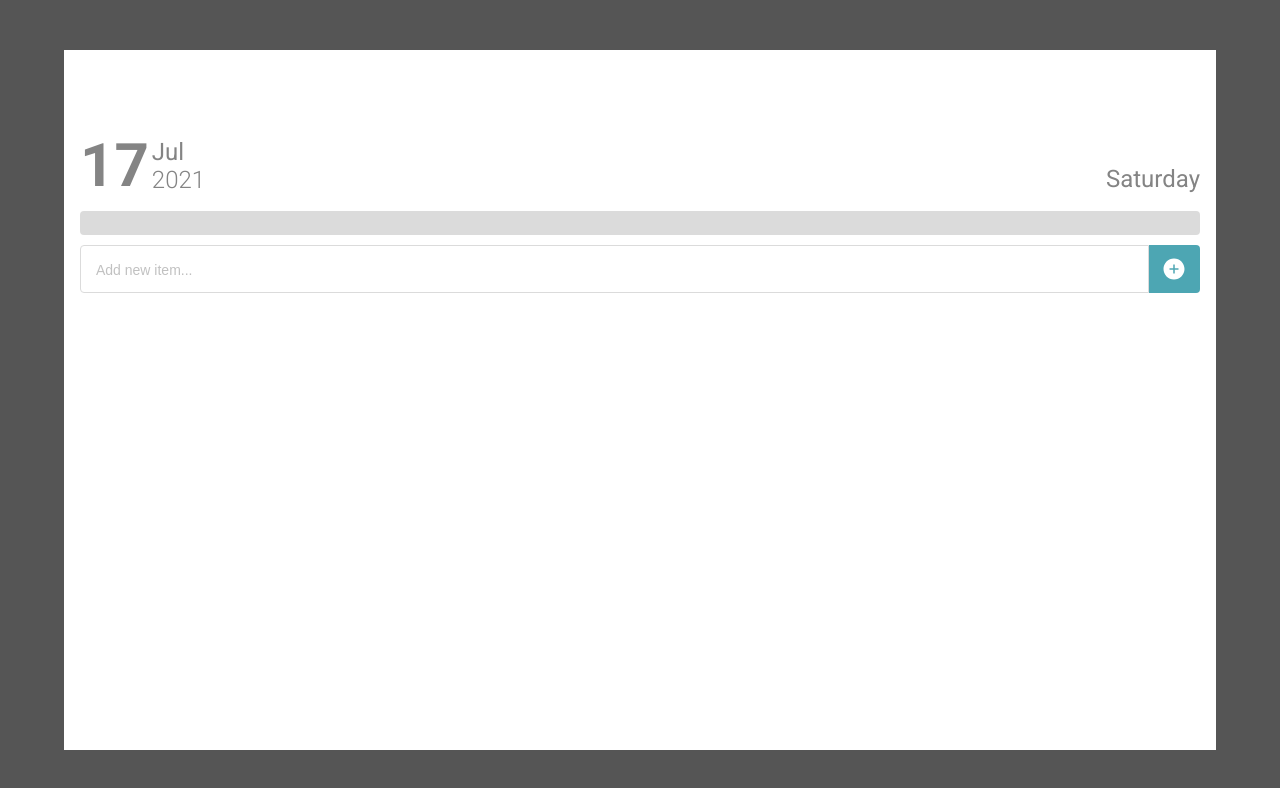
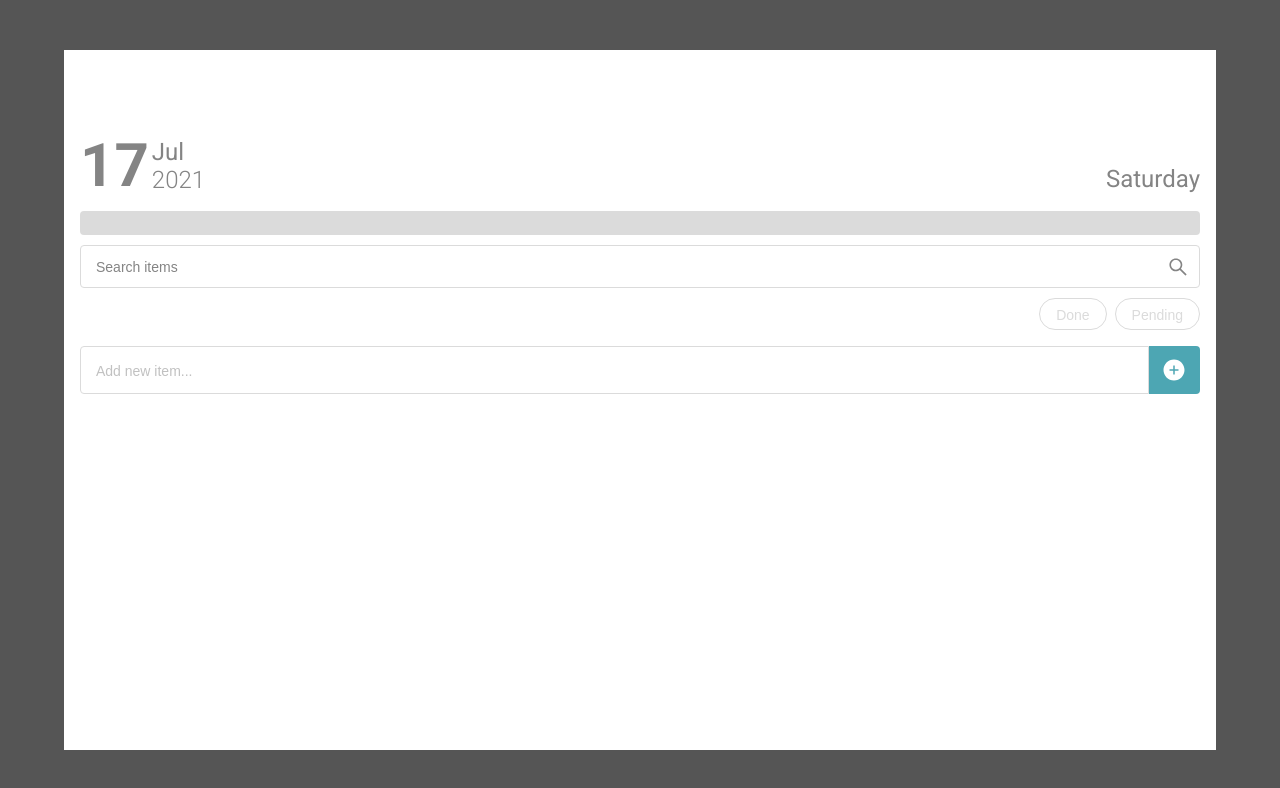
Before and after one commit to sizebay/frontend-challenge, a React (Vite) app: page / in a window 1280 px wide. Shown: the top 788 px of the page. Built offline with nearby package versions, Linux system fonts and the light colour scheme.

Commit message:
feat: searcher mechanism part 1 implementation

```diff
--- a/src/components/AddItemInput/styles.ts
+++ b/src/components/AddItemInput/styles.ts
@@ -15,6 +15,7 @@ export const Wrapper = styled.form`
       width: 100%;
       height: 100%;
       border: none;
+      color: #1c1c1c;
       &::placeholder {
         font-size: 14px;
         opacity: 0.5;
--- a/src/components/MainContent/index.tsx
+++ b/src/components/MainContent/index.tsx
@@ -3,16 +3,33 @@ import DateHeader from "../DateHeader";
 import ProgressBar from "../ProgressBar";
 import AddItemInput from "../AddItemInput";
 import { Wrapper } from "./styles";
+import Searcher from "../Searcher";
+import { useState } from "react";
+
+export type SearchState = {
+  filter: boolean;
+  searchByText: string;
+  filterBy?: "Done" | "Pending";
+};
 
 const MainContent = () => {
   const { tasks, percentageCompletedTasks } = useTasks();
+  const [searchState, setSearchState] = useState<SearchState>({
+    filter: false,
+    searchByText: "",
+  });
 
-  console.log(tasks);
+  const changeSearchState = (newSearchState: SearchState) => {
+    setSearchState(newSearchState);
+  };
+
+  console.log(searchState);
 
   return (
     <Wrapper>
       <DateHeader />
       <ProgressBar progress={percentageCompletedTasks} />
+      <Searcher changeSearchState={changeSearchState} />
       <AddItemInput />
     </Wrapper>
   );
--- /dev/null
+++ b/src/components/Searcher/index.tsx
@@ -0,0 +1,61 @@
+import { useEffect, useState } from "react";
+import { AiOutlineSearch, AiOutlineCheck } from "react-icons/ai";
+import { SearchState } from "../MainContent";
+
+import { Button, Wrapper } from "./styles";
+
+interface SearcherProps {
+  changeSearchState: (newSearchState: SearchState) => void;
+}
+
+const Searcher = ({ changeSearchState }: SearcherProps) => {
+  const [inputValue, setInputValue] = useState("");
+  const [doneFilter, setDoneFilter] = useState(false);
+  const [pendingFilter, setPendingFilter] = useState(false);
+
+  useEffect(() => {
+    changeSearchState({
+      searchByText: inputValue,
+      filter: doneFilter || pendingFilter,
+      filterBy: doneFilter ? "Done" : pendingFilter ? "Pending" : undefined,
+    });
+  }, [inputValue, doneFilter, pendingFilter]);
+
+  return (
+    <Wrapper>
+      <div>
+        <input
+          type="text"
+          placeholder="Search items"
+          value={inputValue}
+          onChange={({ target: { value } }) => setInputValue(value)}
+        />
+        <button type="button">
+          <AiOutlineSearch />
+        </button>
+      </div>
+      <nav>
+        <Button
+          activated={doneFilter}
+          onClick={() => {
+            setDoneFilter(!doneFilter);
+            setPendingFilter(false);
+          }}
+        >
+          {doneFilter && <AiOutlineCheck />}Done
+        </Button>
+        <Button
+          activated={pendingFilter}
+          onClick={() => {
+            setPendingFilter(!pendingFilter);
+            setDoneFilter(false);
+          }}
+        >
+          {pendingFilter && <AiOutlineCheck />}Pending
+        </Button>
+      </nav>
+    </Wrapper>
+  );
+};
+
+export default Searcher;
--- /dev/null
+++ b/src/components/Searcher/styles.ts
@@ -0,0 +1,60 @@
+import styled, { css } from "styled-components";
+
+export const Wrapper = styled.div`
+  display: flex;
+  flex-flow: column;
+  gap: 10px;
+  margin-bottom: 6px;
+  > div {
+    display: flex;
+    border-radius: 4px;
+    border: 1px solid var(--secundary-gray);
+    padding: 10px 10px 9px 15px;
+    align-items: center;
+    > input {
+      border: none;
+      width: 100%;
+      height: 100%;
+      color: #1c1c1c;
+      &::placeholder {
+        font-size: 14px;
+        color: var(--primary-gray);
+      }
+    }
+    > button {
+      background-color: transparent;
+      border: none;
+      font-size: 22px;
+      color: var(--primary-gray);
+      display: flex;
+      align-items: center;
+      justify-content: center;
+    }
+  }
+  > nav {
+    align-self: end;
+    display: flex;
+    gap: 0.5rem;
+  }
+`;
+
+interface ButtonProps {
+  activated: boolean;
+}
+
+export const Button = styled.button<ButtonProps>`
+  transition: 0.4s;
+  display: flex;
+  align-items: center;
+  justify-content: center;
+  gap: 5px;
+  background-color: #ffffff;
+  border: 1px solid
+    ${({ activated }) =>
+      activated ? css`var(--secundary-color)` : css`var(--secundary-gray)`};
+  border-radius: 17px;
+  padding: 8px 16px 6px 16px;
+  color: ${({ activated }) =>
+    activated ? css`var(--secundary-color)` : css`var(--secundary-gray)`};
+  font-size: 14px;
+`;
```
